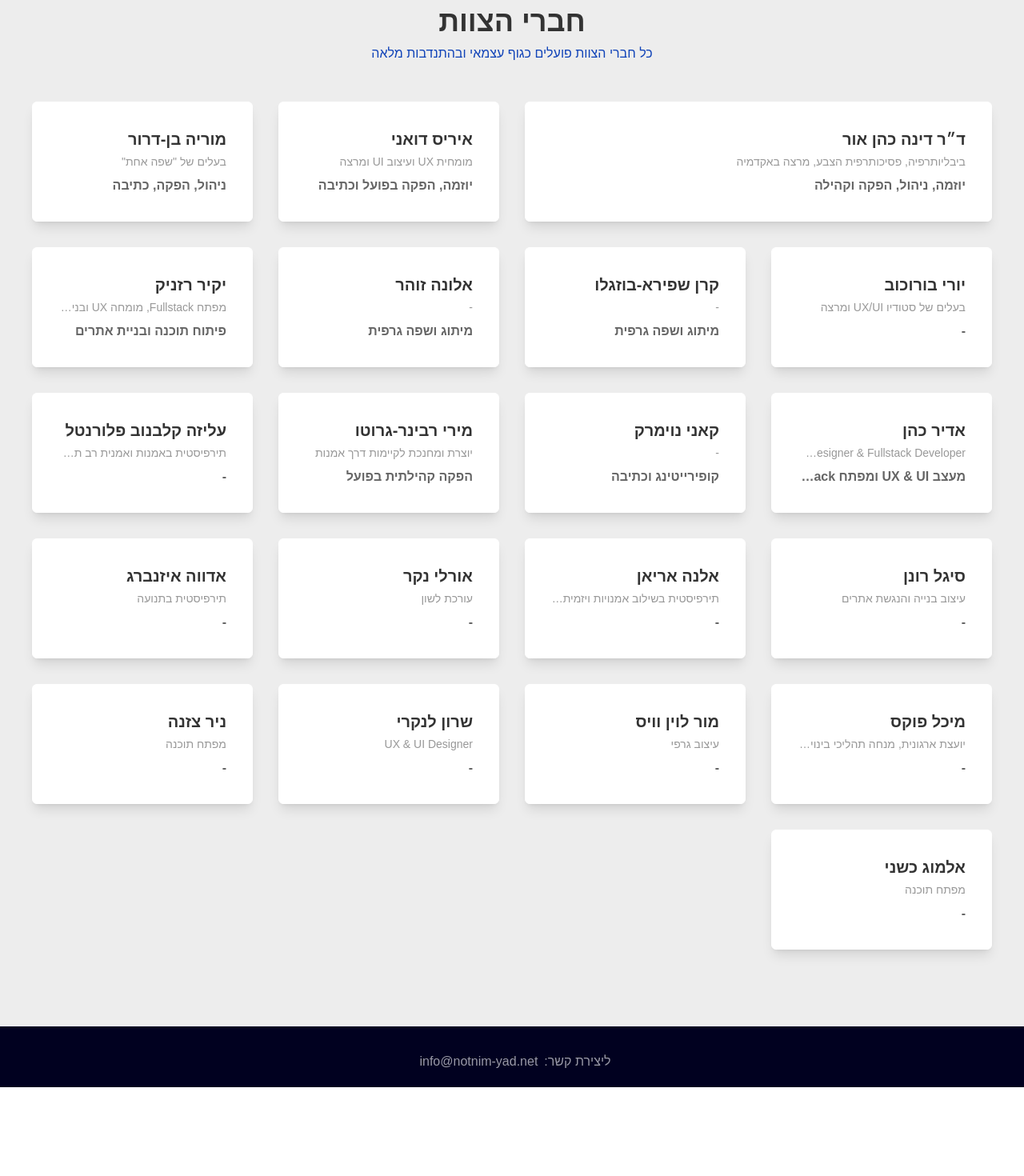
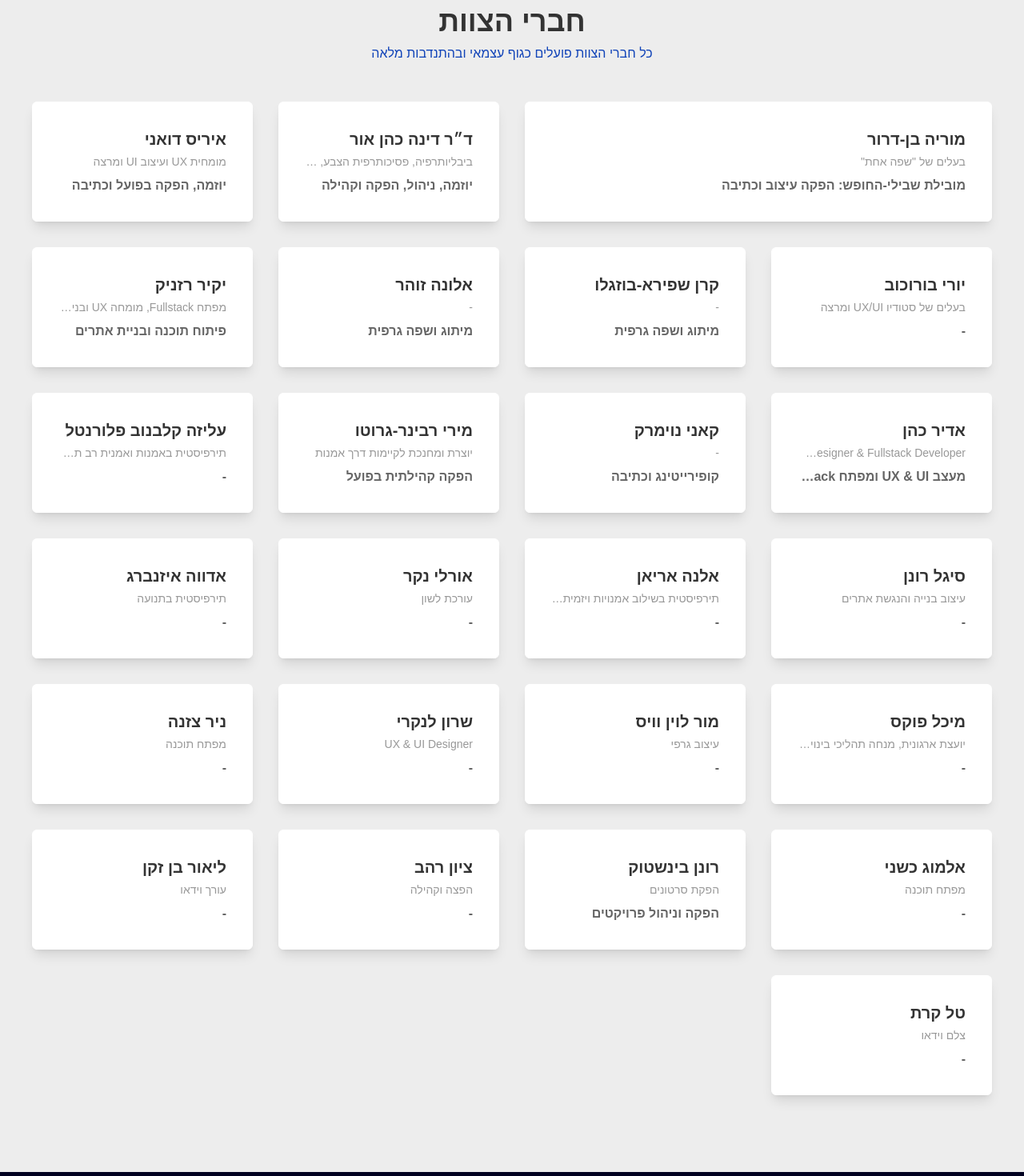
Before and after one commit to yakir-reznik/lend-a-hand, a Nuxt app: page /about in a window 1280 px wide. Shown: the part 1100-2570 px from the top of the page at 80% size. Before the commit the page ends 2459 px from the top, so only its background shows below. Built offline with nearby package versions, Linux system fonts and the light colour scheme.

Commit message:
updates + rm ppl

```diff
--- a/components/section/TeamMembers.vue
+++ b/components/section/TeamMembers.vue
@@ -39,21 +39,21 @@
 	}
 	const teamMembers: TeamMember[] = [
 		{
+			name: 'מוריה בן-דרור',
+			desc: 'בעלים של "שפה אחת"',
+			position: 'מובילת שבילי-החופש: הפקה עיצוב וכתיבה',
+			url: 'https://safa-ahat.com/',
+			doubleSize: true,
+		},
+		{
 			name: 'ד״ר דינה כהן אור',
 			desc: 'ביבליותרפיה, פסיכותרפית הצבע, מרצה באקדמיה',
 			position: 'יוזמה, ניהול, הפקה וקהילה',
-			doubleSize: true,
 		},
 		{
 			name: 'איריס דואני',
 			desc: 'מומחית UX ועיצוב UI ומרצה',
 			position: 'יוזמה, הפקה בפועל וכתיבה',
-		},
-		{
-			name: 'מוריה בן-דרור',
-			desc: 'בעלים של "שפה אחת"',
-			position: 'ניהול, הפקה, כתיבה',
-			url: 'https://safa-ahat.com/',
 		},
 		{
 			name: 'יורי בורוכוב',
@@ -130,6 +130,23 @@
 			desc: 'מפתח תוכנה',
 			url: 'https://almogkashany.com/',
 		},
+		{
+			name: 'רונן בינשטוק',
+			position: 'הפקה וניהול פרויקטים',
+			desc: 'הפקת סרטונים',
+		},
+		{
+			name: 'ציון רהב',
+			desc: 'הפצה וקהילה',
+		},
+		{
+			name: 'ליאור בן זקן',
+			desc: 'עורך וידאו',
+		},
+		{
+			name: 'טל קרת',
+			desc: 'צלם וידאו',
+		},
 	]
 </script>
 
--- a/composables/people.ts
+++ b/composables/people.ts
@@ -197,20 +197,6 @@ export const people: Person[] = [
 		gender: 'male',
 	},
 	{
-		name: 'גד חגי',
-		age: 73,
-		desc: 'נחטף מניר עוז',
-		image: '/img/people/notnim-yad-81.jpg',
-		gender: 'male',
-	},
-	{
-		name: 'ג׳ודי ווינשטיין חגי',
-		age: 70,
-		desc: 'נחטפה מניר עוז',
-		image: '/img/people/notnim-yad-66.jpg',
-		gender: 'female',
-	},
-	{
 		name: 'טל חיימי',
 		age: 41,
 		desc: 'נחטף מניר יצחק',
@@ -392,13 +378,6 @@ export const people: Person[] = [
 		gender: 'male',
 	},
 	{
-		name: 'פינטה נטפונג',
-		age: 35,
-		desc: 'נחטף מקיבוץ ניר עוז',
-		image: '/img/people/notnim-yad-37.jpg',
-		gender: 'male',
-	},
-	{
 		name: 'סונטיה אקרסרי',
 		age: 31,
 		desc: 'נחטף מקיבוץ בארי',
--- a/pages/about.vue
+++ b/pages/about.vue
@@ -29,8 +29,9 @@
 					<template #answer>
 						<div class="space-y-4">
 							<p>
-								צוות מתנדבים עצמאי הכולל אנשי דיגיטל, חינוך וקהילה בהובלת איריס דואני מומחית חווית משתמש
-								וד"ר דינה כהן-אור תרפיסטית בביבליותרפיה ובפסיכותרפית הצבע ומרצה לא.נשי חינוך באקדמיה.
+								צוות מתנדבים עצמאי הכולל אנשי דיגיטל, חינוך וקהילה בהובלת מוריה בן דרור בעלים של ׳שפה
+								אחת׳, איריס דואני מומחית חווית משתמש וד"ר דינה כהן-אור תרפיסטית בביבליותרפיה
+								ובפסיכותרפית הצבע ומרצה לא.נשי חינוך באקדמיה.
 							</p>
 							<p>אנחנו גוף לא-פוליטי הפועל בהתנדבות מלאה ושואף להתחבר לכל הגוונים של הקשת הישראלית.</p>
 						</div>
```
